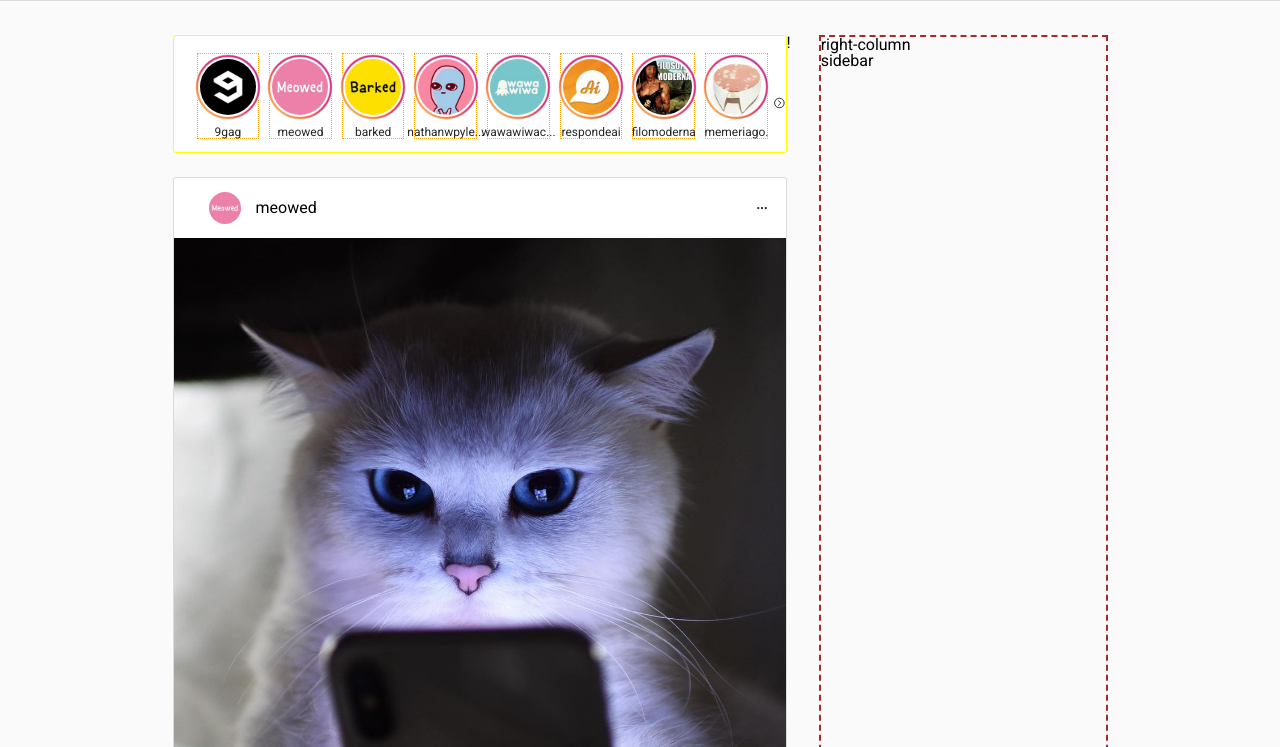
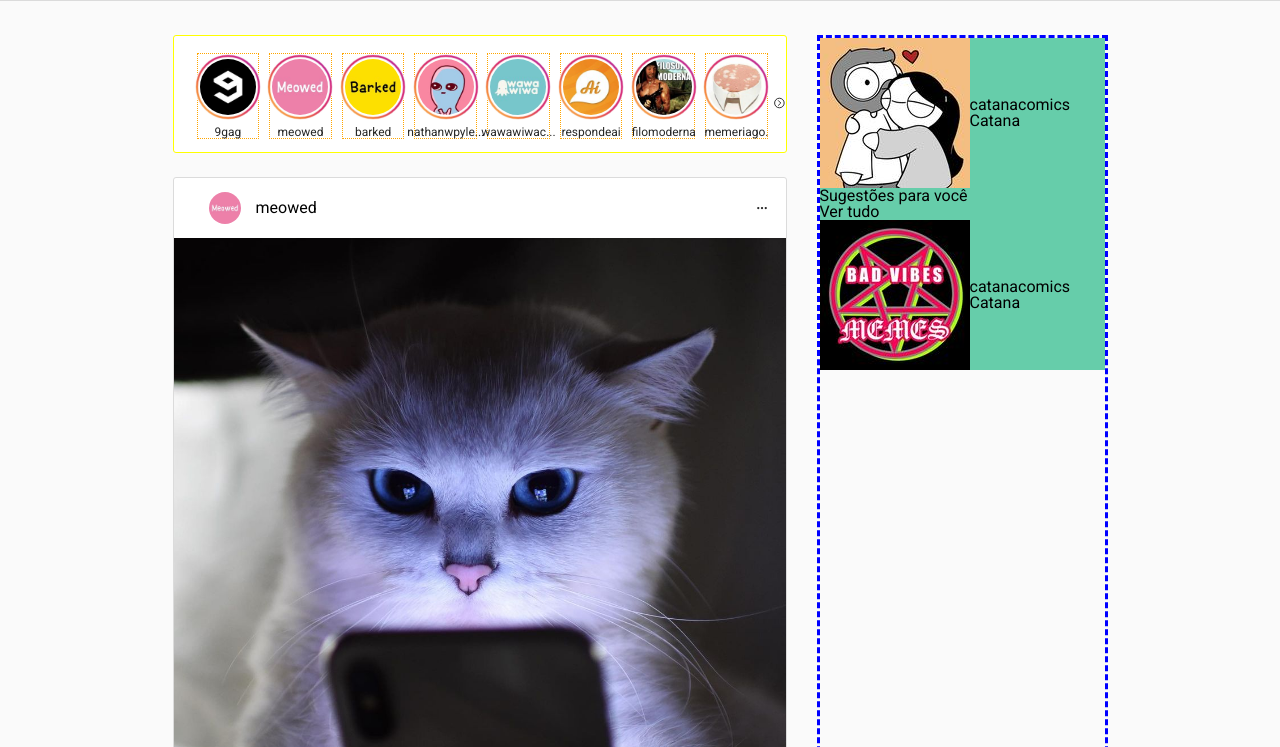
Before and after one commit to teles-tarcisio/Projeto-02---Instagram, a plain HTML site: page index.html in a window 1280 px wide. Shown: the part 53-800 px from the top of the page. Drawn offline with nearby package versions, Linux system fonts and the light colour scheme.

Commit message:
added sidebar profile pictures, sidebar work in progress

```diff
--- a/css/styles.css
+++ b/css/styles.css
@@ -98,6 +98,7 @@ body {
   display: flex;
   flex-direction: column;
   border-radius: 3px;
+  margin-right: 30px;
 }
 
 /*    =====RIBBON DE STORIES=====   */
@@ -243,17 +244,36 @@ body {
   margin-right: 5px;
 }
 
-/*    =====SEPARADOR VERTICAL===== */
-/*
-.main-vert-separator {
-  width: 28px;
-  height: auto;
-  background-color: lightskyblue;
-}
-*/
 /*    =====LADO DIREITO=====    */
 .right-column {
   width: 293px;
-  border: 2px dashed brown;
-  margin-left: 28px;
+  border: 3px dashed blue;
+  display: flex;
+  flex-direction: column;
 }
+
+.sidebar {
+  width: 100%;
+  display: flex;
+  flex-direction: column;
+  justify-content: start;
+  align-items: center;
+  background-color: lightyellow;
+}
+
+.sidebar-myprofile {
+  width: 100%;
+  display: flex;
+  align-items: center;
+  background-color: mediumaquamarine;
+}
+.sidebar-myprofile img {
+
+}
+
+.sidebar-profile {
+  width: 100%;
+  display: flex;
+  align-items: center;
+  background-color: mediumaquamarine;
+}
--- a/index.html
+++ b/index.html
@@ -21,7 +21,9 @@
       <ion-icon class="logo-insta" name="logo-instagram"></ion-icon>
       <div class="vert-spacer-topbar"></div>
       <img class="lettering-insta" src="images/logo.png" />
-      <div class="search-box"><p>Pesquisar</p></div>
+      <div class="search-box">
+        <p>Pesquisar</p>
+      </div>
       <ion-icon class="icon-paperplane" name="paper-plane-outline"></ion-icon>
       <ion-icon class="icon-compass" name="compass-outline"></ion-icon>
       <ion-icon class="icon-heart" name="heart-outline"></ion-icon>
@@ -100,14 +102,35 @@
         <div class="post-frame"> post3 </div>
       </div>
 
-    <div class="main-vert-separator">
-      !
+      <div class="right-column">
+        <div class="sidebar">
+
+          <div class="sidebar-profile">
+            <img src="images/catanacomics.jpg">
+            <div class="profile-name">
+              <h1>catanacomics</h1>
+              <p>Catana</p>
+            </div>
           </div>
 
-    <div class="right-column">
-      right-column
-      <div class="sidebar">
-        sidebar
+          <div class="sidebar-myprofile">
+            <div class="profile-name">
+              <h1>Sugestões para você</h1>
+              <p>Ver tudo</p>
+            </div>
+          </div>
+
+          <div class="sidebar-profile">
+            <img src="images/badvibesmemes.jpg ">
+            <div class="profile-name">
+              <h1>catanacomics</h1>
+              <p>Catana</p>
+            </div>
+          </div>
+
+
+        </div>
+      </div>
     </div>
     </div>
     </div>
```
Also changed, not shown: images/adorableanimals.jpg (added), images/badvibesmemes.jpg (added), images/chibirdart.jpg (added), images/razoes.jpg (added), images/smallcat.jpg (added). Lines whose indentation alone changed are shown as unchanged.
